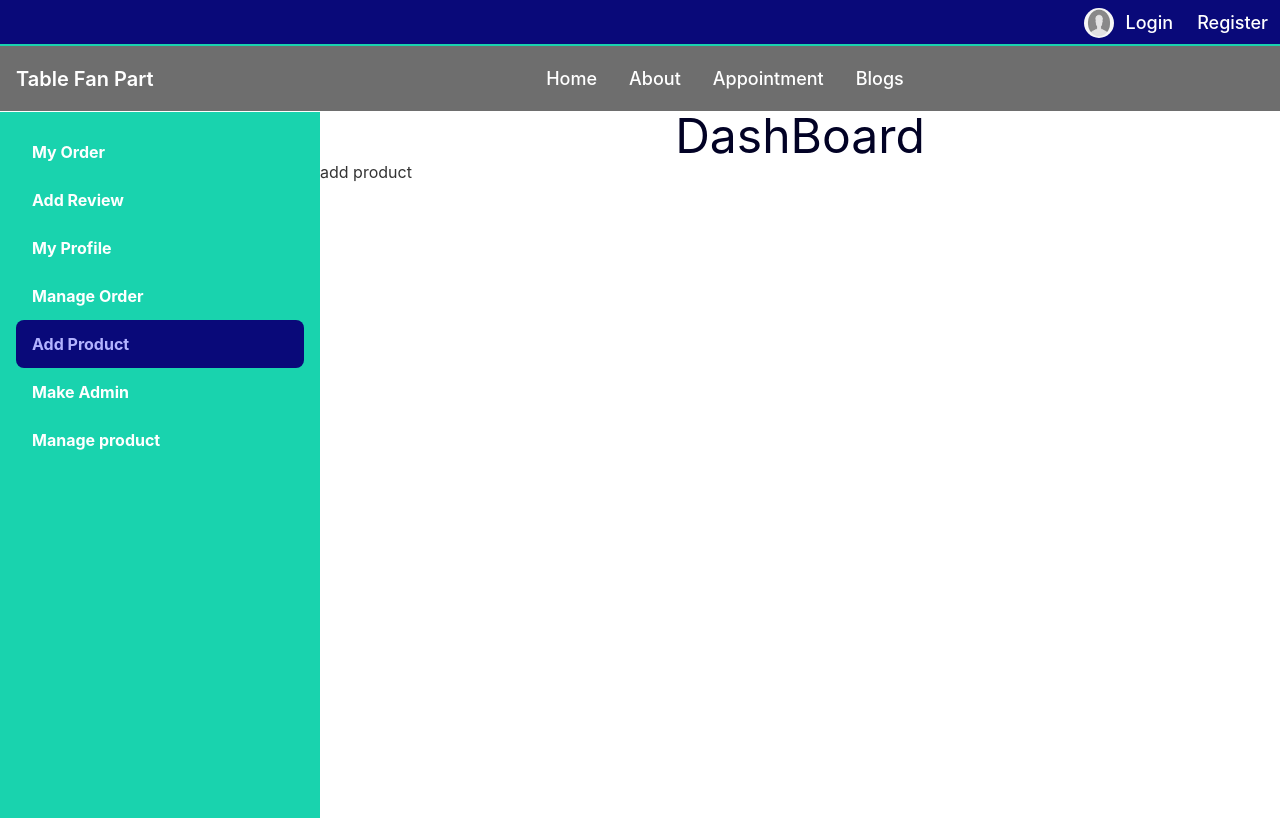
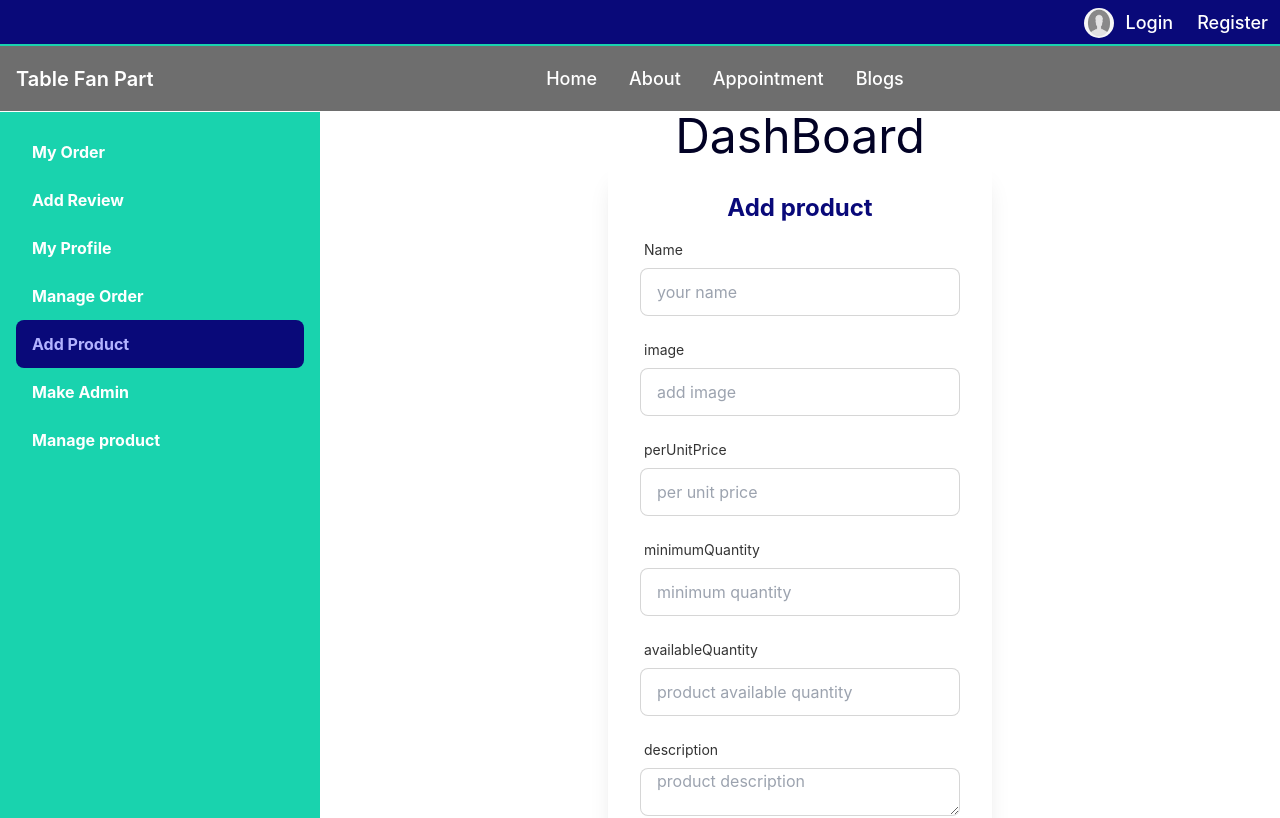
Before and after one commit to arifa-akter/table-fan-manufacture, a React (Create React App) app: page /dashboard/addProduct in a window 1280 px wide. Shown: the top 818 px of the page. Built offline with nearby package versions, Linux system fonts and the light colour scheme; no server answers; the HTML template or start-up script is replaced by a standard one.

Commit message:
add product

```diff
--- a/src/App.js
+++ b/src/App.js
@@ -1,5 +1,6 @@
-import { Route, Routes } from 'react-router-dom';
-import './App.css';
+import { Route, Routes } from 'react-router-dom'
+import { ToastContainer} from 'react-toastify';
+import 'react-toastify/dist/ReactToastify.css';
 import Login from './components/Authentication/Login';
 import Register from './components/Authentication/Register';
 import Blogs from './components/Blogs/Blogs';
@@ -37,6 +38,7 @@ function App() {
         <Route path="*" element={<NotFound></NotFound>} ></Route>
       </Routes>
       <Footer></Footer>
+      <ToastContainer />
     </div>
   );
 }
--- a/src/components/Dashboard/AddProduct.js
+++ b/src/components/Dashboard/AddProduct.js
@@ -1,10 +1,198 @@
 import React from 'react';
+import { useForm } from  "react-hook-form";
+import { toast } from 'react-toastify';
 
 const AddProduct = () => {
+      // react hook form
+      const { register, formState: { errors }, handleSubmit , reset } = useForm();
+         // add product submit part start
+    const onSubmit = async data => {
+        const tools ={
+            image:data.image,
+            name:data.name,
+            perUnitPrice:data.perUnitPrice,
+            minimumQuantity: data.minimumQuantity,
+            availableQuantity: data.availableQuantity,
+            description:data.description
+        }
+        console.log(tools)
+        fetch('http://localhost:5000/tools' ,{
+            method:'POST',
+            headers:{
+                'content-type':'application/json',
+            },
+            body:JSON.stringify(tools)
+        })
+        .then(res=>res.json())
+        .then(data=>{
+            if(data.insertedId){
+                toast.success(' add product successfully')
+                reset()
+            }
+            else{
+                toast.error(' add product does not add')
+            }
+            console.log(data)
+        })
+       }
+
     return (
-        <div>
-            <h1>add product</h1>
-        </div>
+        <section className='container mx-auto mb-11'>
+        <div className="flex justify-center items-center lg:m-0 m-5">
+         <div className="card w-96  shadow-xl">
+          <div className="card-body">
+          <h2 className="text-center font-bold text-2xl text-primary">Add product</h2>
+          <form onSubmit={handleSubmit(onSubmit)}>
+              <div class="form-control w-full max-w-xs">
+                 <label class="label">
+                   <span class="label-text">Name</span>
+                 </label>
+                 <input
+                 type="text"
+                 placeholder="your name"
+                 className="input input-bordered w-full max-w-xs"
+                 {...register("name", {
+                     required:{
+                       value:true,
+                       message:'name required enter name'
+                     }
+                   })}
+                  />
+                 <label className='mt-2 mb-2'>
+                 { errors.name?.type === 'required' &&
+                 <>
+                 <i className="fa fa-exclamation-circle text-red-600 pr-2" aria-hidden="true"></i>
+                 <span class="label-text-alt text-red-600 ">{errors.name.message}</span>
+                 </>
+                  }
+                 </label>
+              </div>
+              <div class="form-control w-full max-w-xs">
+                 <label class="label">
+                   <span class="label-text">image</span>
+                 </label>
+                 <input
+                 type="text"
+                 placeholder="add image"
+                 className="input input-bordered w-full max-w-xs"
+                 {...register("image", {
+                     required:{
+                       value:true,
+                       message:'name required enter name'
+                     }
+                   })}
+                  />
+                 <label className='mt-2 mb-2'>
+                 { errors.name?.type === 'required' &&
+                 <>
+                 <i className="fa fa-exclamation-circle text-red-600 pr-2" aria-hidden="true"></i>
+                 <span class="label-text-alt text-red-600 ">{errors.name.message}</span>
+                 </>
+                  }
+                 </label>
+              </div>
+              <div class="form-control w-full max-w-xs">
+                 <label class="label">
+                   <span class="label-text">perUnitPrice</span>
+                 </label>
+                 <input
+                 type="number"
+                 placeholder="per unit price"
+                 className="input input-bordered w-full max-w-xs"
+                 {...register("perUnitPrice", {
+                     required:{
+                       value:true,
+                       message:'name required enter name'
+                     }
+                   })}
+                  />
+                 <label className='mt-2 mb-2'>
+                 { errors.name?.type === 'required' &&
+                 <>
+                 <i className="fa fa-exclamation-circle text-red-600 pr-2" aria-hidden="true"></i>
+                 <span class="label-text-alt text-red-600 ">{errors.name.message}</span>
+                 </>
+                  }
+                 </label>
+              </div>
+              <div class="form-control w-full max-w-xs">
+                 <label class="label">
+                   <span class="label-text">minimumQuantity</span>
+                 </label>
+                 <input
+                 type="number"
+                 placeholder="minimum quantity"
+                 className="input input-bordered w-full max-w-xs"
+                 {...register("minimumQuantity", {
+                     required:{
+                       value:true,
+                       message:'name required enter name'
+                     }
+                   })}
+                  />
+                 <label className='mt-2 mb-2'>
+                 { errors.name?.type === 'required' &&
+                 <>
+                 <i className="fa fa-exclamation-circle text-red-600 pr-2" aria-hidden="true"></i>
+                 <span class="label-text-alt text-red-600 ">{errors.name.message}</span>
+                 </>
+                  }
+                 </label>
+              </div>
+              <div class="form-control w-full max-w-xs">
+                 <label class="label">
+                   <span class="label-text">availableQuantity</span>
+                 </label>
+                 <input
+                 type="number"
+                 placeholder="product available quantity"
+                 className="input input-bordered w-full max-w-xs"
+                 {...register("availableQuantity", {
+                     required:{
+                       value:true,
+                       message:'name required enter name'
+                     }
+                   })}
+                  />
+                 <label className='mt-2 mb-2'>
+                 { errors.name?.type === 'required' &&
+                 <>
+                 <i className="fa fa-exclamation-circle text-red-600 pr-2" aria-hidden="true"></i>
+                 <span class="label-text-alt text-red-600 ">{errors.name.message}</span>
+                 </>
+                  }
+                 </label>
+              </div>
+              <div class="form-control w-full max-w-xs">
+                 <label class="label">
+                   <span class="label-text">description</span>
+                 </label>
+                 <textarea
+                 type="textarea"
+                 placeholder="product description"
+                 className="input input-bordered w-full max-w-xs"
+                 {...register("description", {
+                     required:{
+                       value:true,
+                       message:'name required enter name'
+                     }
+                   })}
+                  />
+                 <label className='mt-2 mb-2'>
+                 { errors.name?.type === 'required' &&
+                 <>
+                 <i className="fa fa-exclamation-circle text-red-600 pr-2" aria-hidden="true"></i>
+                 <span class="label-text-alt text-red-600 ">{errors.name.message}</span>
+                 </>
+                  }
+                 </label>
+              </div>
+              <button type="submit"className="btn input-bordered w-full max-w-xs bg-primary">Add Product</button>
+            </form>
+         </div>
+       </div>
+      </div>
+     </section>
     );
 };
 
```
